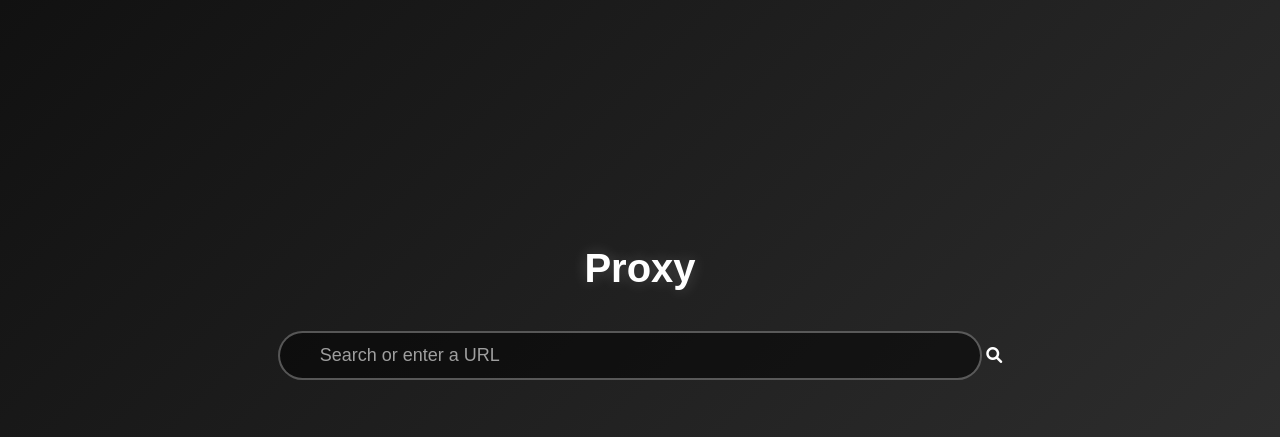
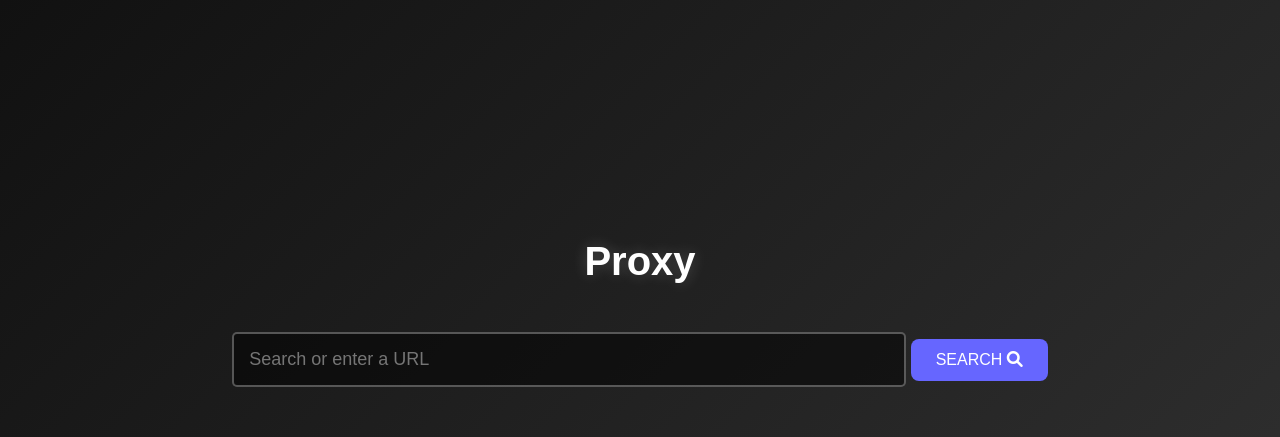
Before and after one commit to GrabbitGames/us4-proxy, a plain HTML site: page static/index.html in a window 1280 px wide. Shown: the top 437 px of the page. Drawn offline with Linux system fonts and the light colour scheme.

Commit message:
Update index.html

```diff
--- a/static/index.html
+++ b/static/index.html
@@ -28,7 +28,7 @@
             text-shadow: 0 0 15px rgba(255, 255, 255, 0.2);
         }
 
-        /* Modern Search Bar */
+        /* Search Container */
         #search-container {
             width: 100%;
             text-align: center;
@@ -36,34 +36,35 @@
         }
 
         .search-bar-home {
+            padding: 15px;
             width: 50%;
-            padding: 12px 20px;
             font-size: 18px;
-            border-radius: 50px;
+            border-radius: 5px;
             border: 2px solid rgba(255, 255, 255, 0.3);
             background-color: rgba(0, 0, 0, 0.5);
             color: #fff;
-            transition: all 0.3s ease;
-            padding-left: 40px;
-            position: relative;
+            transition: border-color 0.3s ease;
         }
 
         .search-bar-home:focus {
             border-color: #66f;
             outline: none;
-            box-shadow: 0 0 8px 2px rgba(255, 255, 255, 0.6), 0 0 12px 4px rgba(102, 102, 255, 0.8);
         }
 
-        .search-bar-home::placeholder {
-            color: rgba(255, 255, 255, 0.6);
+        .search-button {
+            padding: 12px 25px;
+            font-size: 16px;
+            border: none;
+            background-color: #66f;
+            color: white;
+            border-radius: 8px;
+            cursor: pointer;
+            transition: background-color 0.3s ease;
+            margin-top: 15px;
         }
 
-        .search-bar-home i {
-            position: absolute;
-            top: 50%;
-            left: 12px;
-            transform: translateY(-50%);
-            color: rgba(255, 255, 255, 0.6);
+        .search-button:hover {
+            background-color: #5578d0;
         }
 
         /* Shortcuts Container */
@@ -74,7 +75,6 @@
             gap: 20px;
             margin-top: 40px;
             margin-bottom: 30px;
-            width: 80%;
         }
 
         .shortcut {
@@ -110,6 +110,7 @@
             padding: 5px 0;
         }
 
+        /* Add Shortcut Button */
         .add-shortcut {
             width: 100px;
             height: 100px;
@@ -222,10 +223,8 @@
 <!-- Search Bar -->
 <div id="search-container">
     <form id="uv-form" onsubmit="submitSearch(event)">
-        <div style="position: relative;">
-            <input id="uv-address" type="text" class="search-bar-home" placeholder="Search or enter a URL" />
-            <i class="fa-solid fa-magnifying-glass"></i>
-        </div>
+        <input id="uv-address" type="text" class="search-bar-home" placeholder="Search or enter a URL" />
+        <button type="submit" class="search-button">SEARCH <i class="fa-solid fa-magnifying-glass"></i></button>
     </form>
 </div>
 
```
